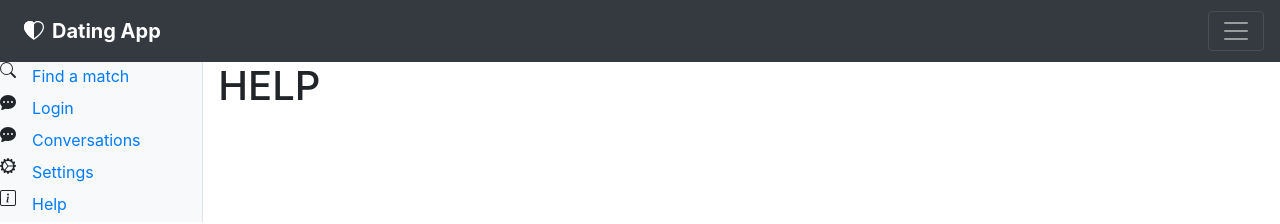
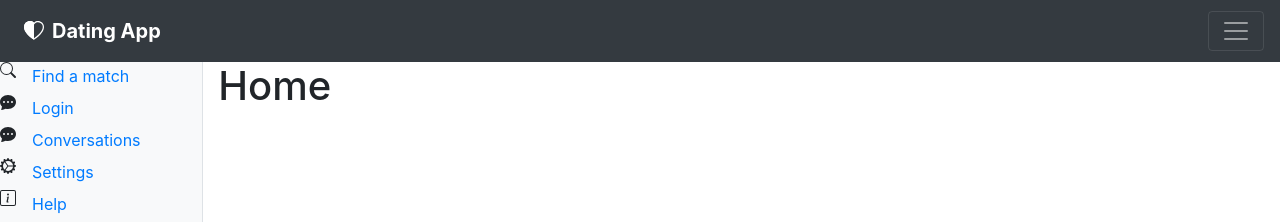
Before and after one commit to graemekcox/Dating-App, a React (Create React App) app: page / in a window 1280 px wide. Shown: the top 224 px of the page. Built offline with nearby package versions, Linux system fonts and the light colour scheme; no server answers.

Commit message:
Separated navbar into a separate component

```diff
--- a/src/App.js
+++ b/src/App.js
@@ -6,6 +6,8 @@ import {auth} from './services/firebase';
 import Signup from './pages/Signup.js'
 import Help from './pages/Help.js'
 import Login from './pages/Login.js'
+import Home from './pages/Home.js'
+import Navbar from  './components/Navbar.js'
 import './App.css';
 
 function Profile() {
@@ -134,23 +136,12 @@ class App extends React.Component {
     ) : (
       // <div class="cover-container-fluid">
         <Router>
-        <nav class="navbar navbar-dark bg-dark box-shadow">
-              <div class="navbar-brand d-flex align-items-center">
-                <svg width="1em" height="1em" viewBox="0 0 16 16" class="bi bi-heart-half m-2" fill="white" xmlns="http://www.w3.org/2000/svg">
-                  <path fillRule="evenodd" d="M8 1.314C3.562-3.248-7.534 4.735 8 15V1.314z"/>
-                  <path fillRule="evenodd" d="M8 2.748l-.717-.737C5.6.281 2.514.878 1.4 3.053c-.523 1.023-.641 2.5.314 4.385.92 1.815 2.834 3.989 6.286 6.357 3.452-2.368 5.365-4.542 6.286-6.357.955-1.886.838-3.362.314-4.385C13.486.878 10.4.28 8.717 2.01L8 2.748zM8 15C-7.333 4.868 3.279-3.04 7.824 1.143c.06.055.119.112.176.171a3.12 3.12 0 0 1 .176-.17C12.72-3.042 23.333 4.867 8 15z"/>
-                </svg>
-                <strong>Dating App</strong>
-              </div>
-              <button class="navbar-toggler" type="button" data-toggle="collapse">
-                <span class="navbar-toggler-icon"/>
-              </button>
-          </nav>
+          <Navbar/>
         <div class="row">
            <Sidebar/>
             <div class="col-md-9">
               <Switch>
-                <Route exact path="/" component={Help}/>
+                <Route exact path="/" component={Home}/>
                 <PrivateRoute path="/chat"
                 authenticated={this.state.authenticated}
                 component={Chat}/>
--- /dev/null
+++ b/src/components/Navbar.js
@@ -0,0 +1,24 @@
+import React from 'react';
+export default class Navbar extends React.Component {
+    render (){
+        return(
+            <div>
+                <nav class="navbar navbar-dark bg-dark box-shadow ">
+                    <div class="navbar-brand d-flex align-items-center">
+                        <svg width="1em" height="1em" viewBox="0 0 16 16" class="bi bi-heart-half m-2" fill="white" xmlns="http://www.w3.org/2000/svg">
+                            <path fillRule="evenodd" d="M8 1.314C3.562-3.248-7.534 4.735 8 15V1.314z"/>
+                            <path fillRule="evenodd" d="M8 2.748l-.717-.737C5.6.281 2.514.878 1.4 3.053c-.523 1.023-.641 2.5.314 4.385.92 1.815 2.834 3.989 6.286 6.357 3.452-2.368 5.365-4.542 6.286-6.357.955-1.886.838-3.362.314-4.385C13.486.878 10.4.28 8.717 2.01L8 2.748zM8 15C-7.333 4.868 3.279-3.04 7.824 1.143c.06.055.119.112.176.171a3.12 3.12 0 0 1 .176-.17C12.72-3.042 23.333 4.867 8 15z"/>
+                        </svg>
+                        <strong>Dating App</strong>
+                    </div>
+                    {/* <a class="nav-link active" href="#">Home</a>
+                    <a class="nav-link " href="#">Signin</a>
+                    <a class="nav-link " href="#">Signup</a> */}
+                    <button class="navbar-toggler" type="button" data-toggle="collapse">
+                    <span class="navbar-toggler-icon"/>
+                    </button>
+                </nav>
+            </div>
+        )
+    }
+}
```
